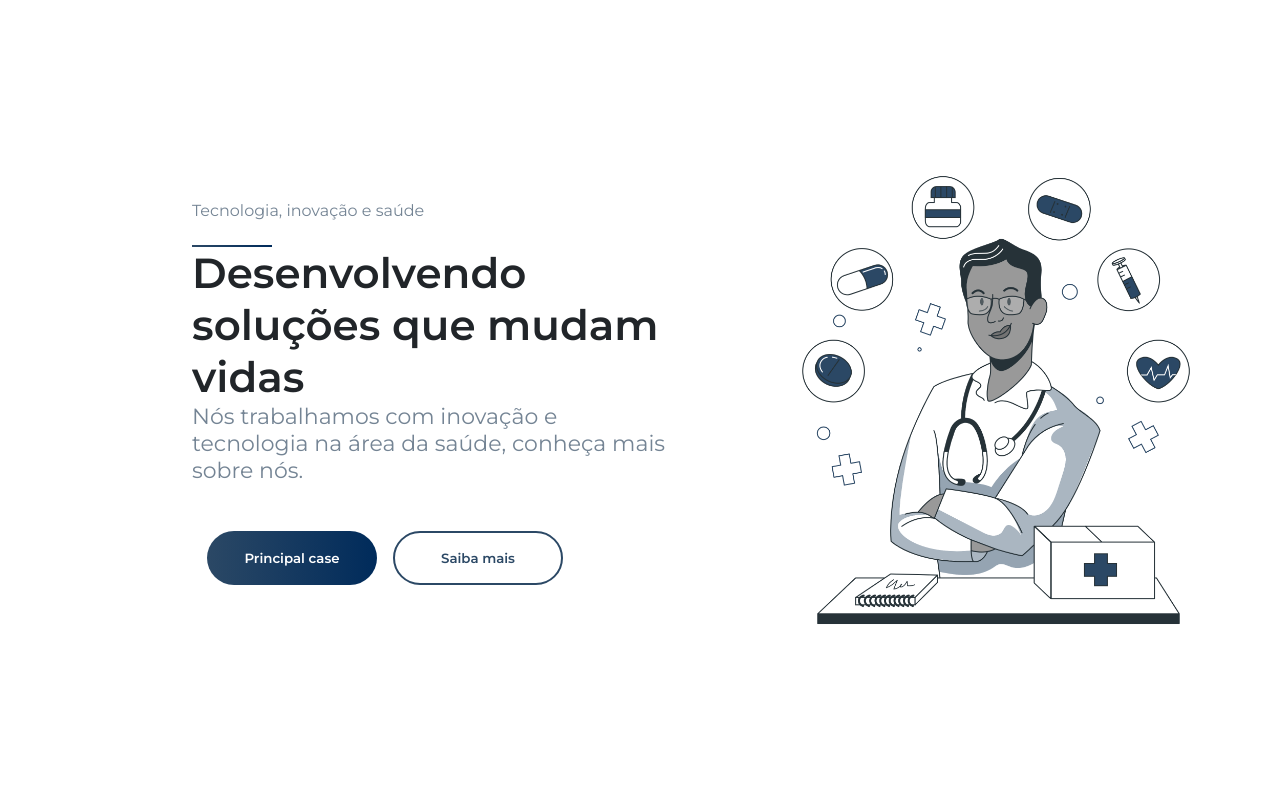
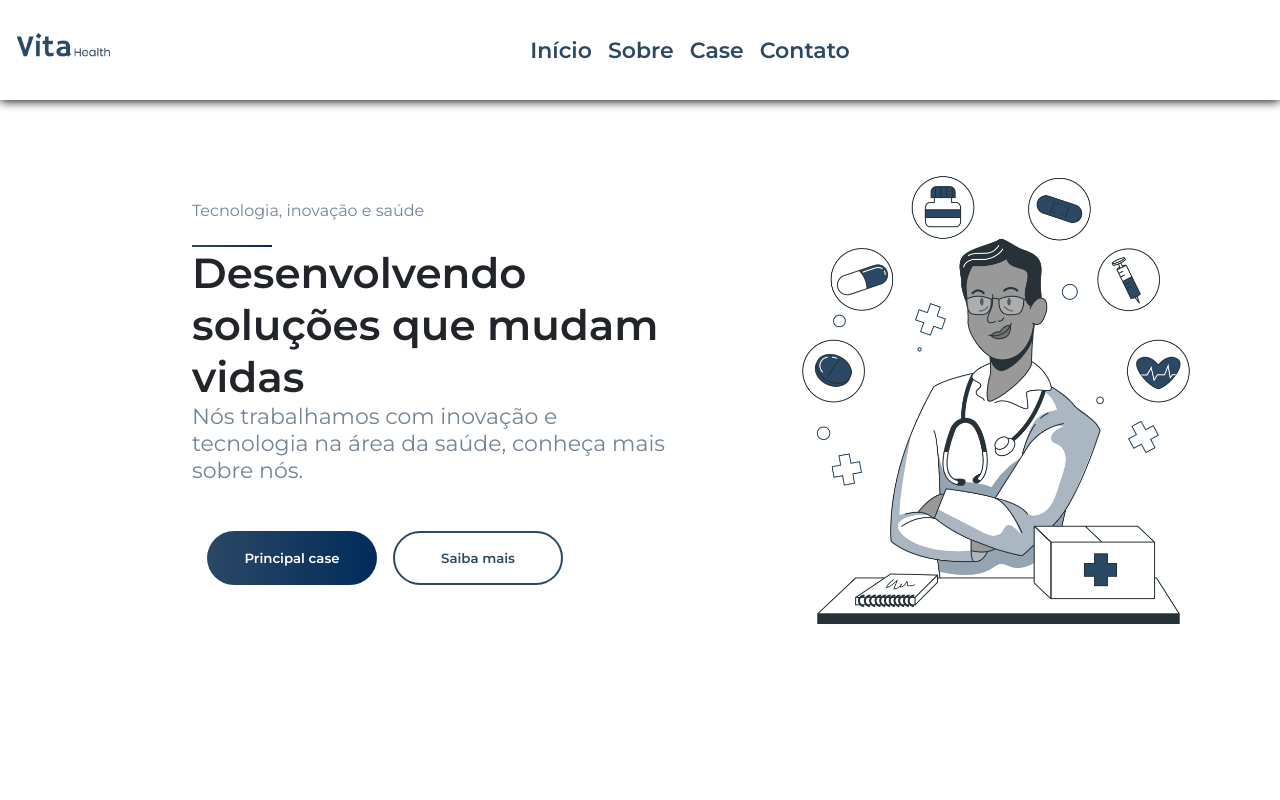
Before and after one commit to vita-sptech/vita-website, a plain HTML site: page index.html in a window 1280 px wide. Shown: the top 800 px of the page. Drawn offline with Linux system fonts and the light colour scheme; a web font is replaced by a local one.

Commit message:
feat: navbar, scrollbar, footer

```diff
--- a/index.html
+++ b/index.html
@@ -14,8 +14,18 @@
 <body>
 
     <main id="index">
-
-
+        <nav>
+            <img src="./assets/identidade-visual/VitaHealth.png" alt="">
+            <div>
+                <ul>
+                    <a href="#index"><li>Início</li></a>
+                    <a href="#sobre"><li>Sobre</li></a>
+                    <a href="#case"><li>Case</li></a>
+                    <a href="#contato"><li>Contato</li></a>
+                </ul>
+            </div>
+            <div></div>
+        </nav>
             <section id="introducao" class="section-introducao">
                 <div class="introducao-container">
                     <div class="introducao-subtext">Tecnologia, inovação e saúde
--- a/style.css
+++ b/style.css
@@ -12,6 +12,57 @@ html {
     scroll-behavior: smooth;
 }
 
+
+*::-webkit-scrollbar {
+    width: 12px;
+}
+*::-webkit-scrollbar-track {
+    background: #f3f5fb;
+    border: 1px solid #c9d7e4;
+}
+*::-webkit-scrollbar-thumb {
+    background: #2b4865;
+    border-radius: 5px;
+}
+*::-webkit-scrollbar-thumb:hover {
+    background: #555;
+}
+nav{
+    width: 100vw;
+    height: 100px;
+    padding: 15px;
+    display: flex;
+    justify-content: space-between;
+    align-items: center;
+    font-size: 22px;
+    font-weight: 600;
+    color:  #2B4865;
+    position: fixed;
+    background-color: rgba(255, 255, 255, 0.515);
+    box-shadow: 0px 1px 10px 0px #000000;
+    backdrop-filter: blur(12px);
+}
+nav img{
+    width: 8%;
+}
+nav ul {
+    display: flex;
+    gap: 1rem;
+}
+
+nav ul a{
+    text-decoration: none;
+    color: #2B4865;
+}
+
+nav ul li {
+    cursor: pointer;
+    transition: .3s;
+}
+
+nav ul li:hover{
+    color: #3a68cd;
+}
 .background-introducao{
     width: 100vw;
     height: 100vh;
@@ -448,6 +499,5 @@ html {
 .footer-right{
     text-align: center;
     margin-top: 41px;
-    background: whitesmoke;
     padding: 16px;
 }
```
